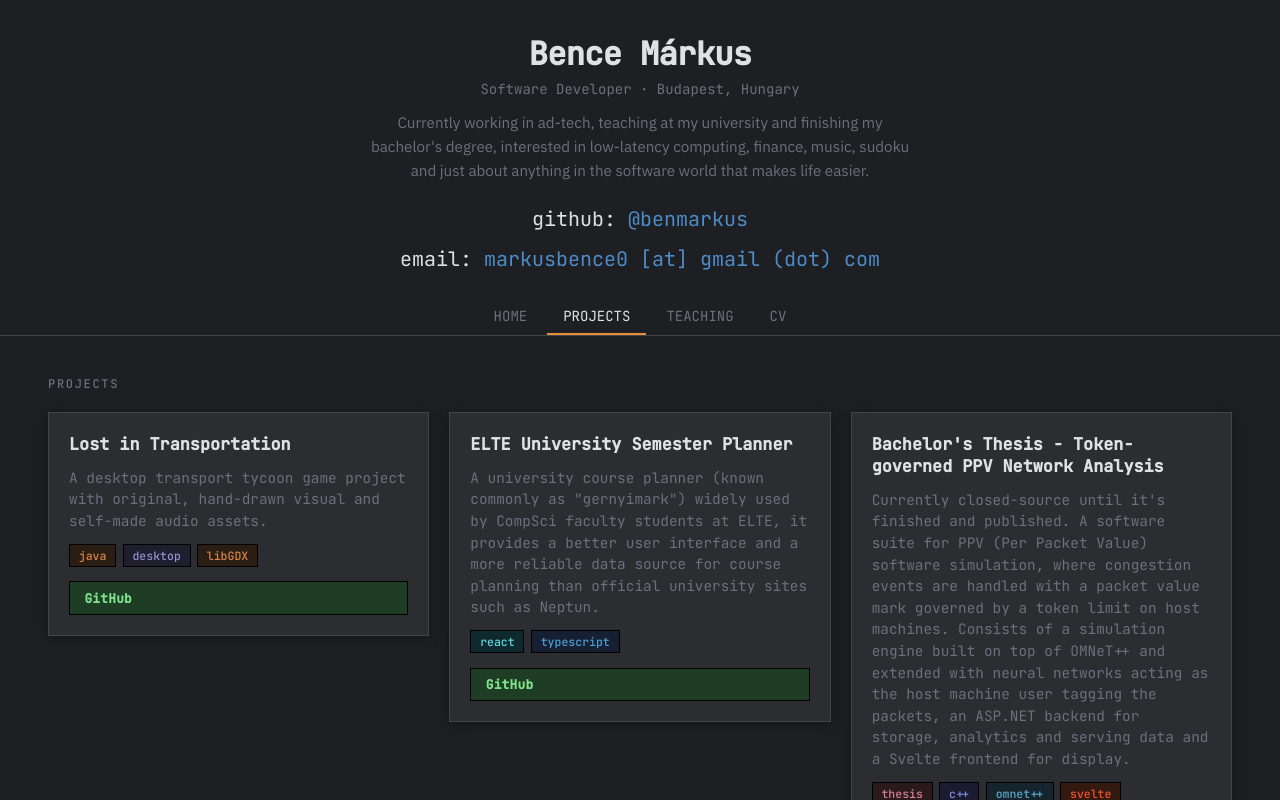
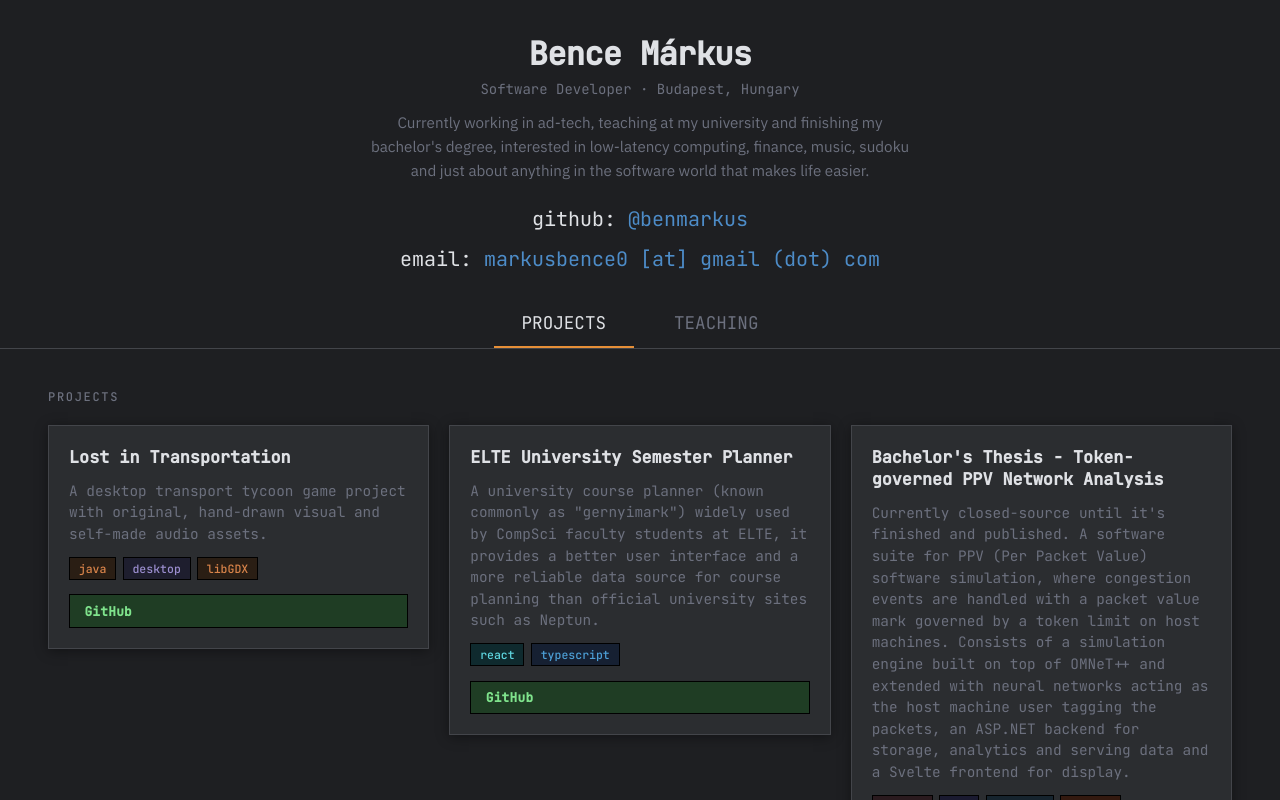
Before and after one commit to benmarkus/benmarkus.github.io, an Angular app: page /projects in a window 1280 px wide. Shown: the top 800 px of the page. Built offline with nearby package versions, Linux system fonts and the light colour scheme.

Commit message:
remove unused home and cv pages and increase navbar element fontsize

```diff
--- a/src/app/app.routes.ts
+++ b/src/app/app.routes.ts
@@ -1,13 +1,9 @@
 import { Routes } from '@angular/router';
-import { HomePage } from './features/home/home-page/home-page';
 import { ProjectsPage } from './features/projects/projects-page/projects-page';
 import { TeachingPage } from './features/teaching/teaching-page/teaching-page';
-import { CvPage } from './features/cv/cv-page/cv-page';
 
 export const routes: Routes = [
-  { path: 'home', component: HomePage },
   { path: 'projects', component: ProjectsPage },
   { path: 'teaching', component: TeachingPage },
-  { path: 'cv', component: CvPage },
-  { path: '', redirectTo: 'home', pathMatch: 'full' },
+  { path: '', redirectTo: 'projects', pathMatch: 'full' },
 ];
--- a/src/app/features/cv/cv-page/cv-page.html
+++ /dev/null
@@ -1 +0,0 @@
-<app-wip />
--- a/src/app/features/home/home-page/home-page.html
+++ /dev/null
@@ -1 +0,0 @@
-<app-wip />
--- a/src/app/features/layout/navbar/navbar.css
+++ b/src/app/features/layout/navbar/navbar.css
@@ -6,8 +6,8 @@
 }
 
 .nav-link {
-  padding: 0.5rem 1rem;
-  font-size: 0.875rem;
+  padding: 0.6rem 1.25rem;
+  font-size: 0.95rem;
   font-family: var(--font-mono);
   color: var(--color-text-secondary);
   text-decoration: none;
@@ -20,3 +20,14 @@
   color: var(--color-text-primary);
   border-bottom-color: #e68f38;
 }
+
+@media (min-width: 720px) {
+  .nav {
+    gap: 0.75rem;
+  }
+
+  .nav-link {
+    padding: 0.75rem 1.75rem;
+    font-size: 1.1rem;
+  }
+}
--- a/src/app/features/layout/navbar/navbar.html
+++ b/src/app/features/layout/navbar/navbar.html
@@ -1,6 +1,4 @@
 <nav class="nav">
-  <a class="nav-link" routerLink="/home" routerLinkActive="active">HOME</a>
   <a class="nav-link" routerLink="/projects" routerLinkActive="active">PROJECTS</a>
   <a class="nav-link" routerLink="/teaching" routerLinkActive="active">TEACHING</a>
-  <a class="nav-link" routerLink="/cv" routerLinkActive="active">CV</a>
 </nav>
```
Also changed, not shown: src/app/features/cv/cv-page/cv-page.ts (deleted, +0 -10 lines), src/app/features/home/home-page/home-page.ts (deleted, +0 -10 lines), src/app/features/cv/cv-page/cv-page.css (deleted), src/app/features/home/home-page/home-page.css (deleted).
